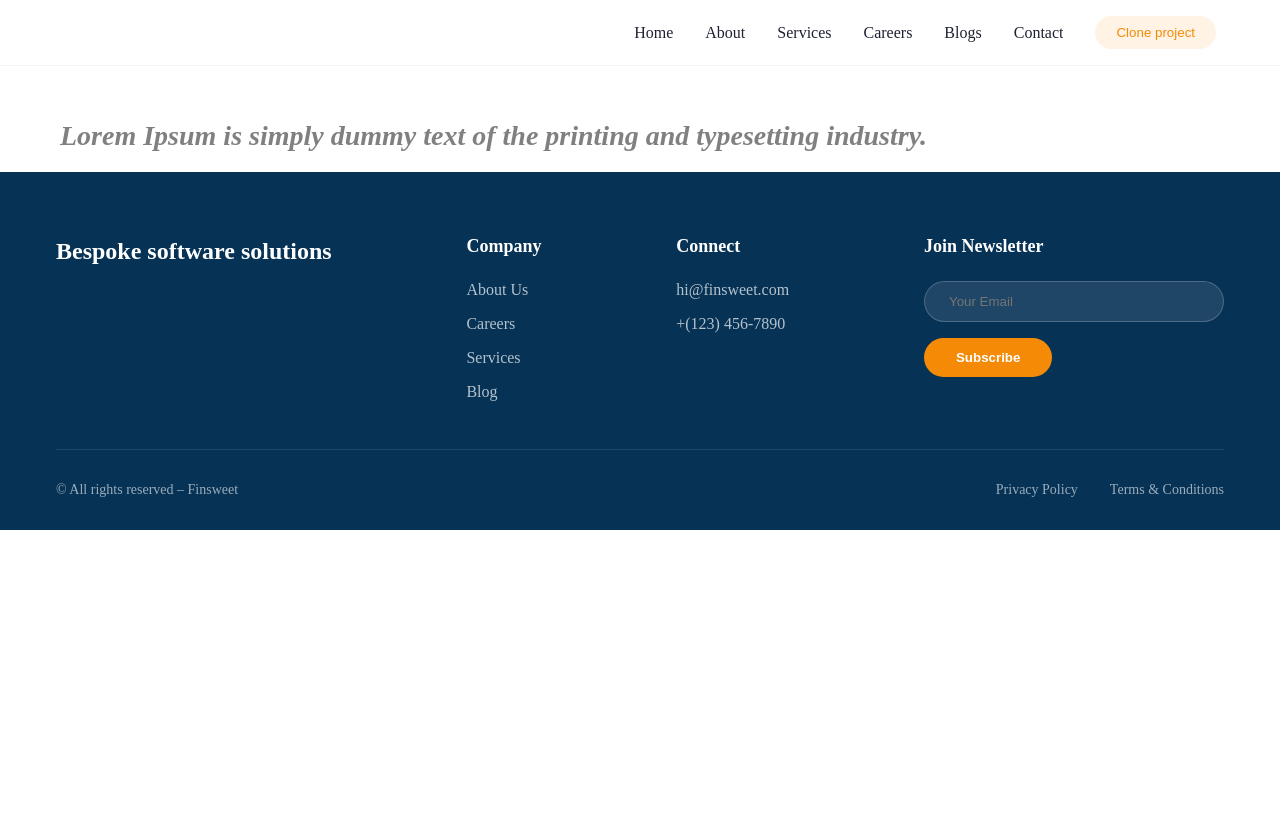
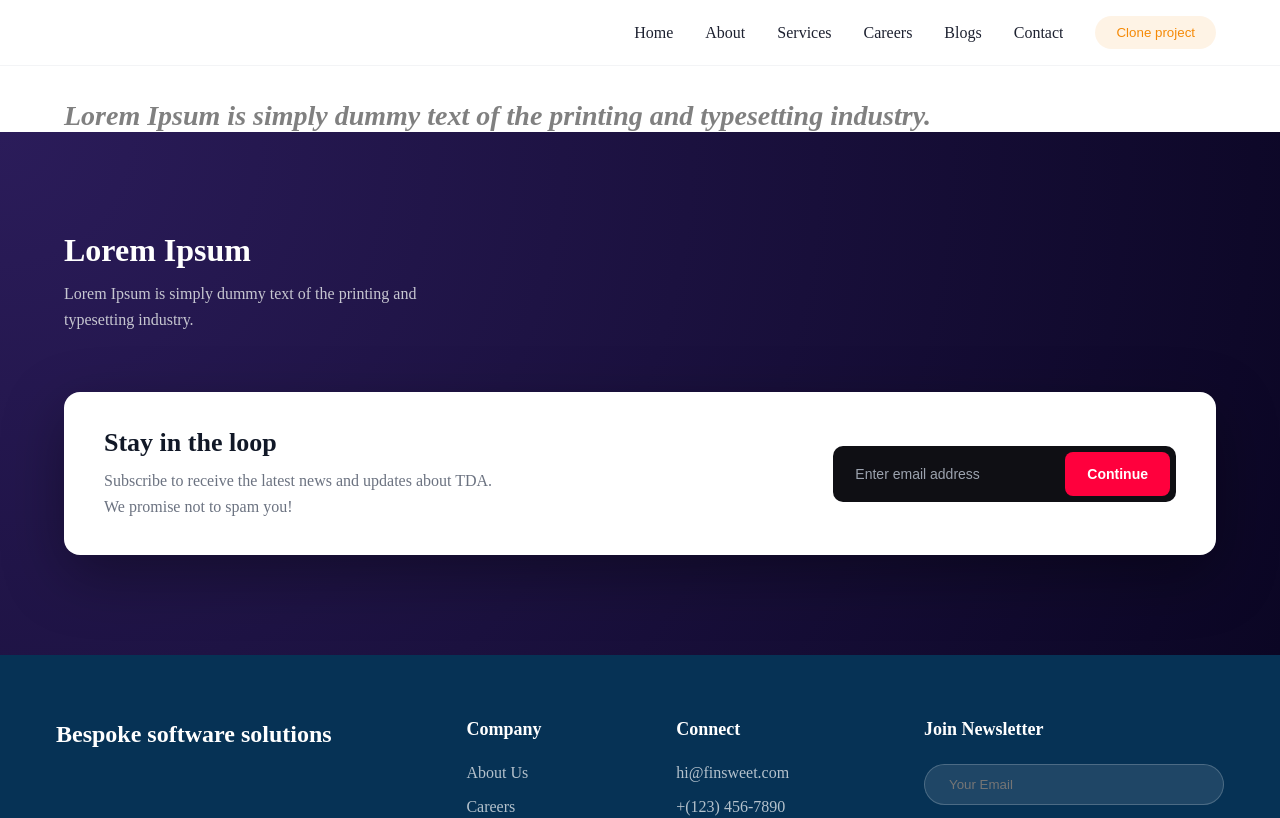
Before and after one commit to R-Islombek/Team, a React (Vite) app: page / in a window 1280 px wide. Shown: the top 818 px of the page. Built offline with nearby package versions, Linux system fonts and the light colour scheme.

Commit message:
change one

```diff
--- a/src/Components/Layout/Layout.jsx
+++ b/src/Components/Layout/Layout.jsx
@@ -1,6 +1,7 @@
 import React from 'react';
 import Header from '../Header/Header';
 import Footer from '../Footer/Footer';
+import PreFooter from '../PreFooter/PreFooter';
 import { Outlet } from 'react-router-dom';
 
 const Layout = () => {
@@ -10,6 +11,7 @@ const Layout = () => {
       <main>
         <Outlet /> {}
       </main>
+      <PreFooter />
       <Footer />
     </div>
   );
--- /dev/null
+++ b/src/Components/PreFooter/PreFooter.css
@@ -0,0 +1,111 @@
+.pre-footer {
+  background: radial-gradient(
+    circle at top left,
+    #2b1c5a,
+    #0b0624
+  );
+  padding: 100px 0;
+  color: #fff;
+}
+
+.container {
+  max-width: 1200px;
+  margin: 0 auto;
+  padding: 0 24px;
+}
+
+.pre-footer-title {
+  font-size: 32px;
+  font-weight: 700;
+  margin-bottom: 12px;
+}
+
+.pre-footer-text {
+  max-width: 420px;
+  color: #c7c7d1;
+  font-size: 16px;
+  line-height: 1.6;
+  margin-bottom: 60px;
+}
+
+.pre-footer-list {
+  background: #ffffff;
+  border-radius: 16px;
+  padding: 36px 40px;
+  display: flex;
+  justify-content: space-between;
+  align-items: center;
+  list-style: none;
+  box-shadow: 0 20px 60px rgba(0, 0, 0, 0.35);
+}
+
+.pre-footer-item {
+  max-width: 520px;
+}
+
+.pre-footer-item-title {
+  font-size: 26px;
+  font-weight: 700;
+  color: #111827;
+  margin-bottom: 10px;
+}
+
+.pre-footer-item-text {
+  font-size: 16px;
+  color: #6b7280;
+  line-height: 1.6;
+}
+
+.pre-footer-input-box {
+  display: flex;
+  background: #0f0f14;
+  border-radius: 10px;
+  padding: 6px;
+  gap: 6px;
+}
+
+.pre-footer-input-box input {
+  background: transparent;
+  border: none;
+  outline: none;
+  padding: 14px 16px;
+  width: 220px;
+  color: #fff;
+  font-size: 14px;
+}
+
+.pre-footer-input-box input::placeholder {
+  color: #9ca3af;
+}
+
+.pre-footer-input-box button {
+  background: #ff003d;
+  border: none;
+  border-radius: 8px;
+  padding: 12px 22px;
+  color: #fff;
+  font-size: 14px;
+  font-weight: 600;
+  cursor: pointer;
+  transition: background 0.3s ease;
+}
+
+.pre-footer-input-box button:hover {
+  background: #e60036;
+}
+
+@media (max-width: 900px) {
+  .pre-footer-list {
+    flex-direction: column;
+    align-items: flex-start;
+    gap: 24px;
+  }
+
+  .pre-footer-input-box {
+    width: 100%;
+  }
+
+  .pre-footer-input-box input {
+    width: 100%;
+  }
+}
--- /dev/null
+++ b/src/Components/PreFooter/PreFooter.jsx
@@ -0,0 +1,39 @@
+import React from "react";
+import "./PreFooter.css";
+
+const PreFooter = () => {
+  return (
+    <>
+      <div className="pre-footer">
+        <div className="container">
+          <div className="pre-footer-container">
+            <h1 className="pre-footer-title">Lorem Ipsum</h1>
+            <p className="pre-footer-text">
+              Lorem Ipsum is simply dummy text of the printing and typesetting industry.
+            </p>
+
+            <ul className="pre-footer-list">
+              <li className="pre-footer-item">
+                <h1 className="pre-footer-item-title">
+                  Stay in the loop
+                </h1>
+                <p className="pre-footer-item-text">
+                  Subscribe to receive the latest news and updates about TDA.
+                  <br />
+                  We promise not to spam you!
+                </p>
+              </li>
+
+              <div className="pre-footer-input-box">
+                <input type="email" placeholder="Enter email address" />
+                <button>Continue</button>
+              </div>
+            </ul>
+          </div>
+        </div>
+      </div>
+    </>
+  );
+};
+
+export default PreFooter;
```
